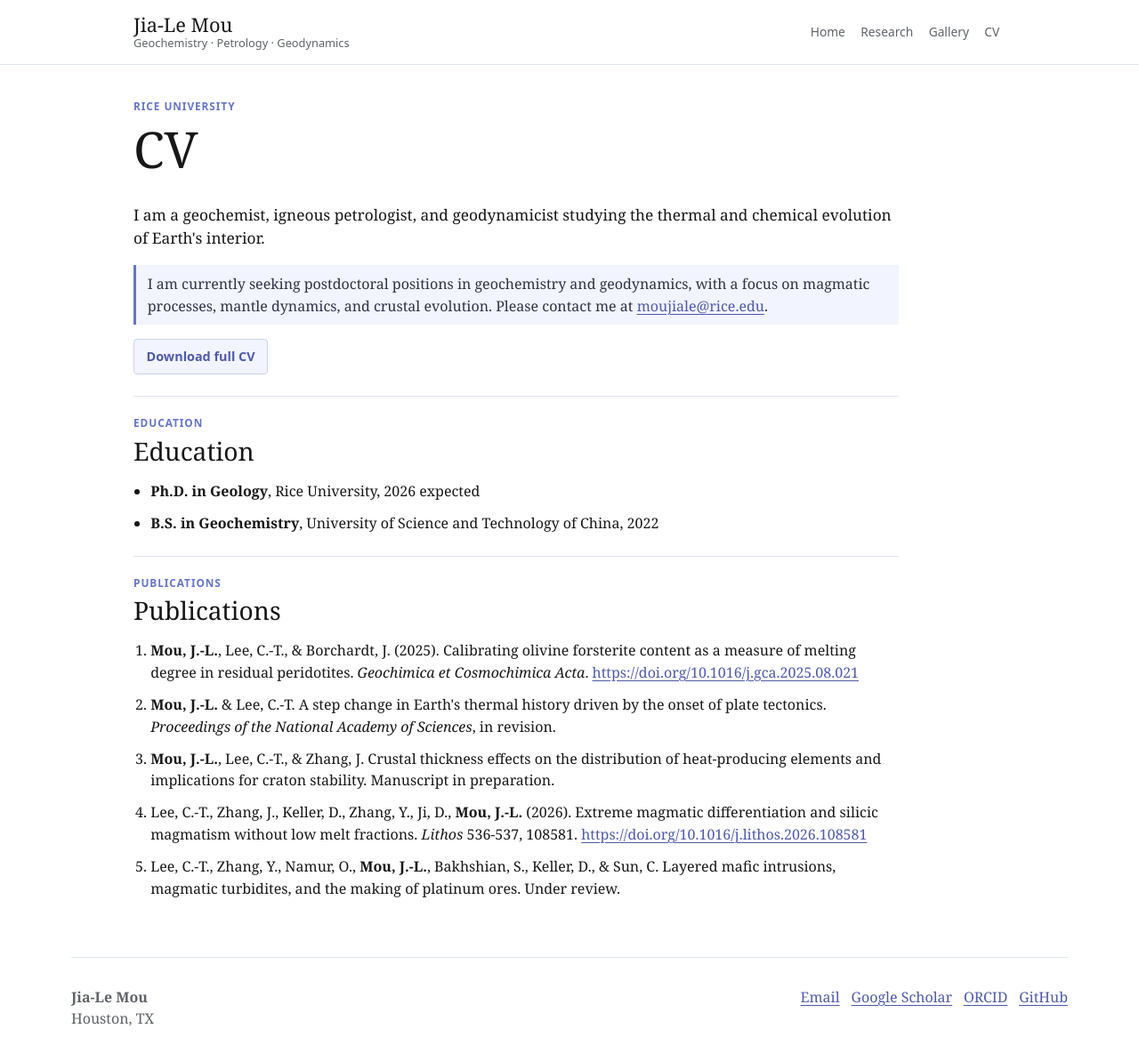
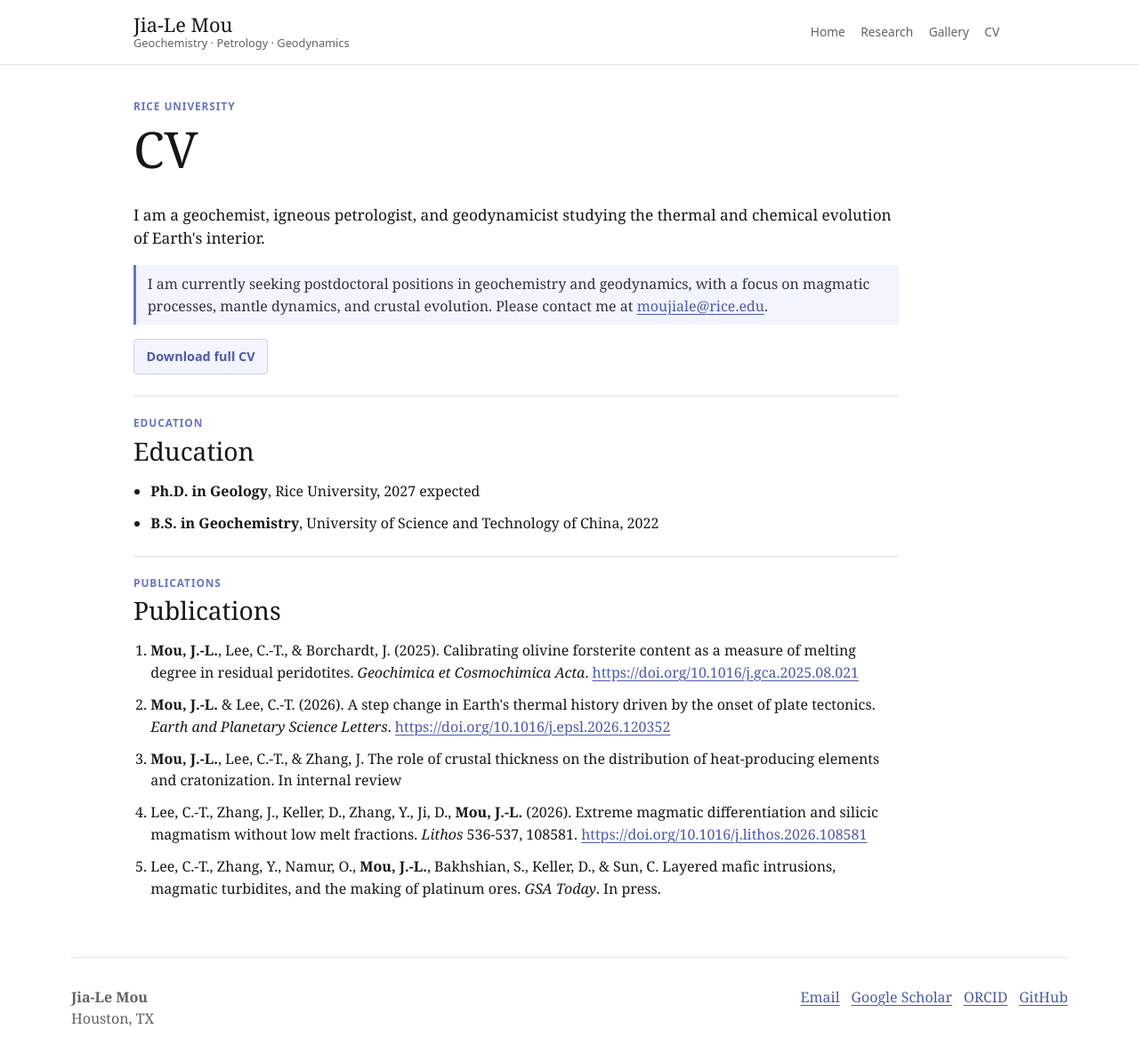
Before and after one commit to Mou-Jia-Le/Mou-Jia-Le.github.io, a Jekyll site: the page built from _pages/cv.md, in a window 1280 px wide and 1206 px high. Shown: the top 1193 px of the window at 89% size. Built offline with Jekyll 4.4.1, drawn with Linux system fonts in a browser that asks for light colours.

Commit message:
Update CV publications and PDF

```diff
--- a/_pages/cv.md
+++ b/_pages/cv.md
@@ -28,7 +28,7 @@ description: "CV and publication list for Jia-Le Mou."
     <p class="eyebrow">Education</p>
     <h2>Education</h2>
     <ul>
-      <li><strong>Ph.D. in Geology</strong>, Rice University, 2026 expected</li>
+      <li><strong>Ph.D. in Geology</strong>, Rice University, 2027 expected</li>
       <li><strong>B.S. in Geochemistry</strong>, University of Science and Technology of China, 2022</li>
     </ul>
   </section>
@@ -38,10 +38,10 @@ description: "CV and publication list for Jia-Le Mou."
     <h2>Publications</h2>
     <ol>
       <li><strong>Mou, J.-L.</strong>, Lee, C.-T., &amp; Borchardt, J. (2025). Calibrating olivine forsterite content as a measure of melting degree in residual peridotites. <em>Geochimica et Cosmochimica Acta</em>. <a href="https://doi.org/10.1016/j.gca.2025.08.021">https://doi.org/10.1016/j.gca.2025.08.021</a></li>
-      <li><strong>Mou, J.-L.</strong> &amp; Lee, C.-T. A step change in Earth's thermal history driven by the onset of plate tectonics. <em>Proceedings of the National Academy of Sciences</em>, in revision.</li>
-      <li><strong>Mou, J.-L.</strong>, Lee, C.-T., &amp; Zhang, J. Crustal thickness effects on the distribution of heat-producing elements and implications for craton stability. Manuscript in preparation.</li>
+      <li><strong>Mou, J.-L.</strong> &amp; Lee, C.-T. (2026). A step change in Earth's thermal history driven by the onset of plate tectonics. <em>Earth and Planetary Science Letters</em>. <a href="https://doi.org/10.1016/j.epsl.2026.120352">https://doi.org/10.1016/j.epsl.2026.120352</a></li>
+      <li><strong>Mou, J.-L.</strong>, Lee, C.-T., &amp; Zhang, J. The role of crustal thickness on the distribution of heat-producing elements and cratonization. In internal review</li>
       <li>Lee, C.-T., Zhang, J., Keller, D., Zhang, Y., Ji, D., <strong>Mou, J.-L.</strong> (2026). Extreme magmatic differentiation and silicic magmatism without low melt fractions. <em>Lithos</em> 536-537, 108581. <a href="https://doi.org/10.1016/j.lithos.2026.108581">https://doi.org/10.1016/j.lithos.2026.108581</a></li>
-      <li>Lee, C.-T., Zhang, Y., Namur, O., <strong>Mou, J.-L.</strong>, Bakhshian, S., Keller, D., &amp; Sun, C. Layered mafic intrusions, magmatic turbidites, and the making of platinum ores. Under review.</li>
+      <li>Lee, C.-T., Zhang, Y., Namur, O., <strong>Mou, J.-L.</strong>, Bakhshian, S., Keller, D., &amp; Sun, C. Layered mafic intrusions, magmatic turbidites, and the making of platinum ores. <em>GSA Today</em>. In press.</li>
     </ol>
   </section>
 </div>
```
Also changed, not shown: 1 other file.
